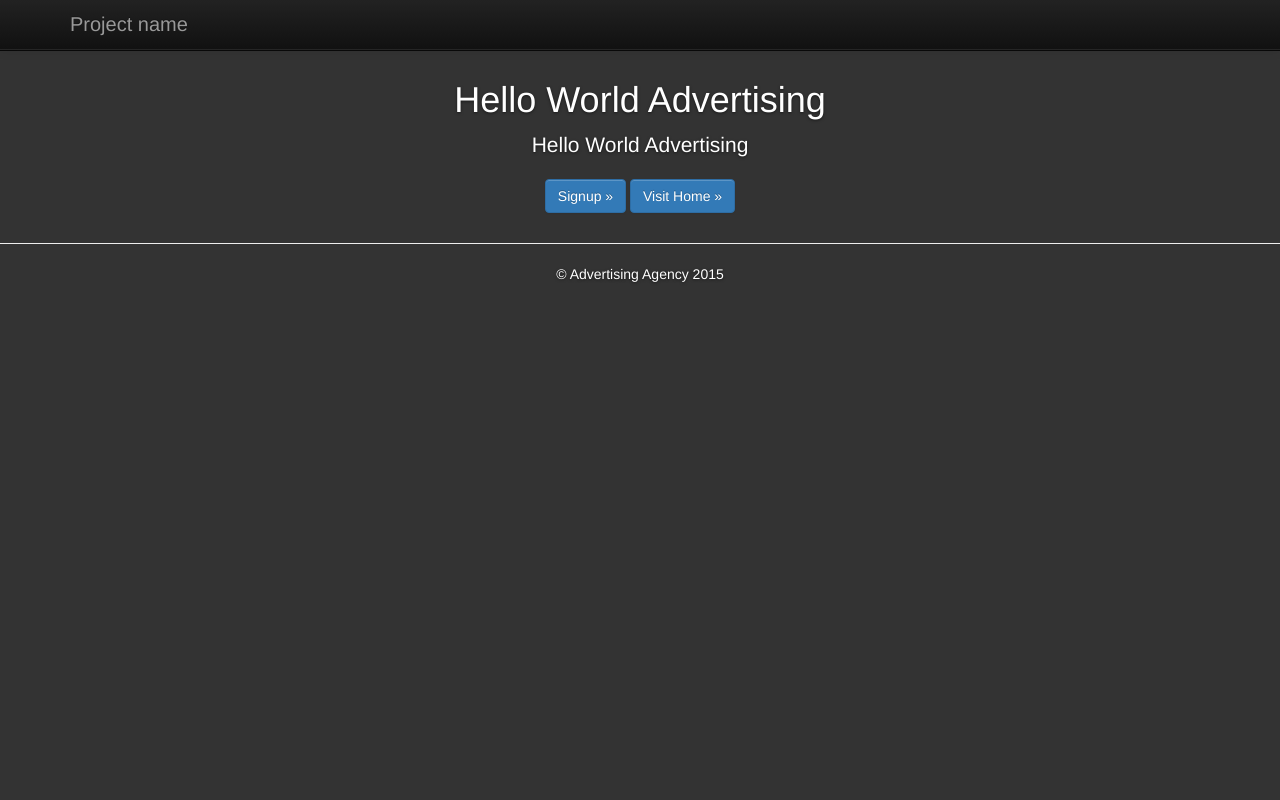
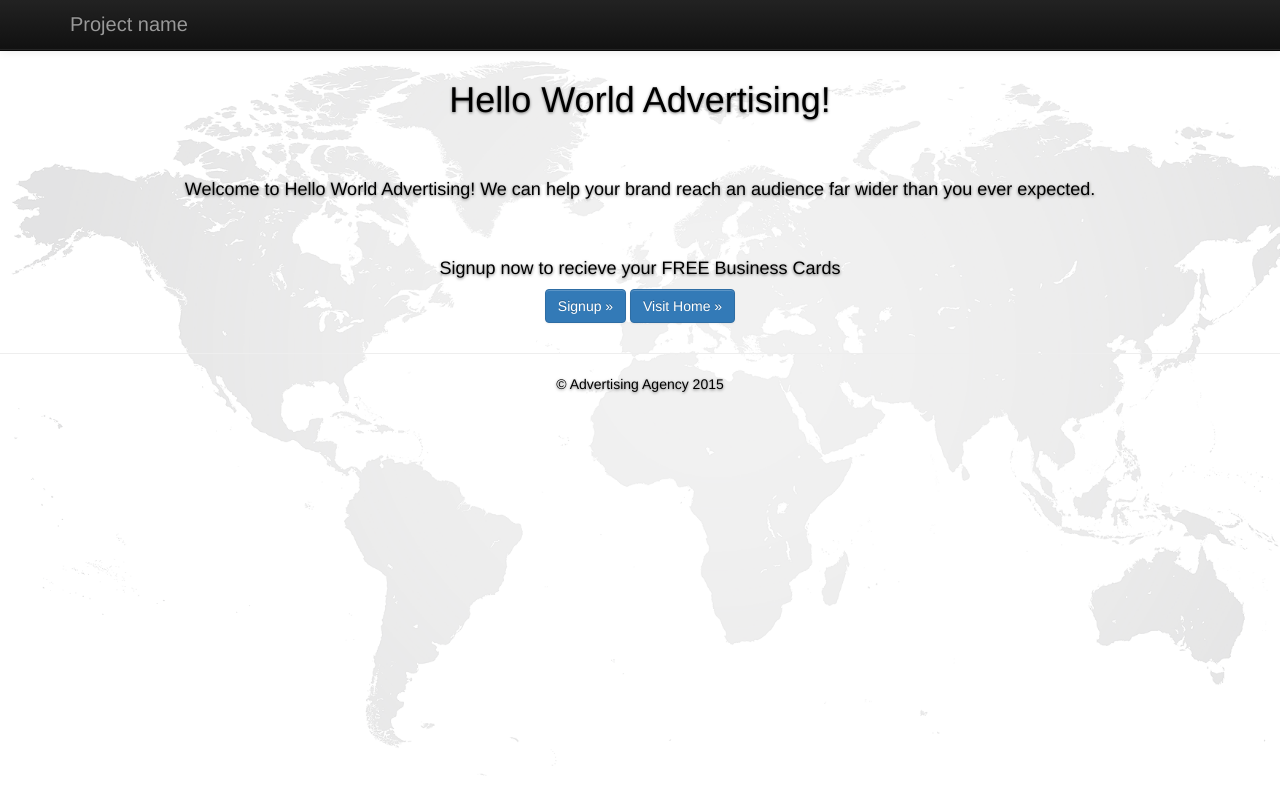
Before and after one commit to c1phr/cs399_agency, a Django app: page / in a window 1280 px wide. Run offline with Django 3.2, Linux system fonts and the light colour scheme; some libraries are stand-ins or nearby versions.

Commit message:
Updated Splash page
still need to fix the footer

```diff
--- a/agencyProject/agencyProject/templates/base.html
+++ b/agencyProject/agencyProject/templates/base.html
@@ -83,7 +83,7 @@
       <hr>
 
       <footer>
-        <p>&copy; Advertising Agency 2015</p>
+        <p style="color:black">&copy; Advertising Agency 2015</p>
       </footer>
 
     </div>
--- a/agencyProject/agencyProject/templates/splash.html
+++ b/agencyProject/agencyProject/templates/splash.html
@@ -28,7 +28,7 @@
     <meta name="author" content="">
     <link rel="icon" href="../../favicon.ico">
 
-    <title>Cover Template for Bootstrap</title>
+    <title>Ad Agency</title>
 
     <!-- Bootstrap core CSS -->
     <link href="/static/bootstrap/css/bootstrap.min.css" rel="stylesheet">
@@ -49,17 +49,33 @@
 
   <style>
 
+	h4 {
+	color: black;
+	text-align: center;
+	}
 
+	h1 {
+	color: black;
+	text-align: center;
+	}
   </style>
 
 
   <body>
           <div class="inner cover">
               {% block heading %}{% endblock %} <!--Fixes the heading showing up twice-->
-            <h1 class="cover-heading">Hello World Advertising</h1>
+            <h1 class="cover-heading">Hello World Advertising!</h1>
 
-            <p class="lead">Hello World Advertising</p>
-            <p class="lead">
+		<br/>
+		<br/>
+
+	    <h4>Welcome to Hello World Advertising! We can help your brand reach an audience far wider than you ever expected.</h4>
+
+		<br/>
+		<br/>
+
+	    <h4>Signup now to recieve your FREE Business Cards</h4>
+
 	    <p><a href="{% url 'agencyProject.views.about' %}" class="btn btn-primary btn-large">Signup &raquo;</a>
 		<a href="{% url 'agencyProject.views.index' %}" class="btn btn-primary btn-large">Visit Home &raquo;</a></p>
 
--- a/agencyProject/static/bootstrap/css/cover.css
+++ b/agencyProject/static/bootstrap/css/cover.css
@@ -26,8 +26,11 @@ a:hover {
 
 html,
 body {
-  height: 100%;
+   height: 100%;
   background-color: #333;
+  background-image: url("/static/images/background.gif");
+  background-size: 1400px 800px;
+  /*image from http://frontierstrategygroup.com/?attachment_id=4603*/
 }
 body {
   color: #fff;
```
